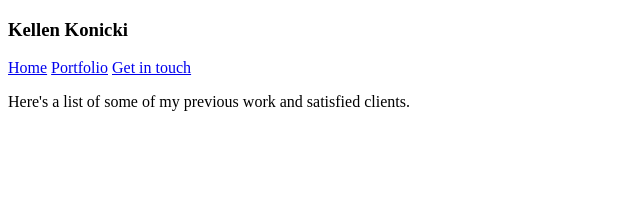
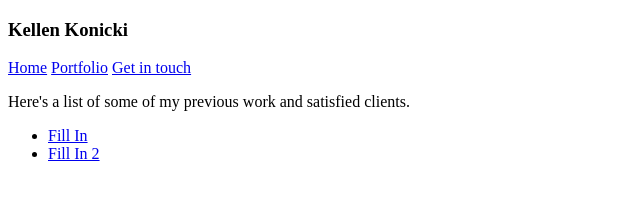
Before and after one commit to Kckonicki/kckonicki.github.io, a plain HTML site: page portfolio.html in a window 1280 px wide. Shown: the whole page, without its empty margins (0-640 px from the left). Drawn offline with Linux system fonts and the light colour scheme.

Commit message:
Update portfolio.html

```diff
--- a/portfolio.html
+++ b/portfolio.html
@@ -10,7 +10,14 @@
 
   <div>
    <p>Here's a list of some of my previous work and satisfied clients.</p>
-   <ul></ul>
+   <ul>
+    <li>
+      <a href="/404.html">Fill In</a>
+    </li>
+    <li>
+     <a href="/404.html">Fill In 2</a>
+    </li>
+   </ul>
   </div>
  </body>
 </html>
```
